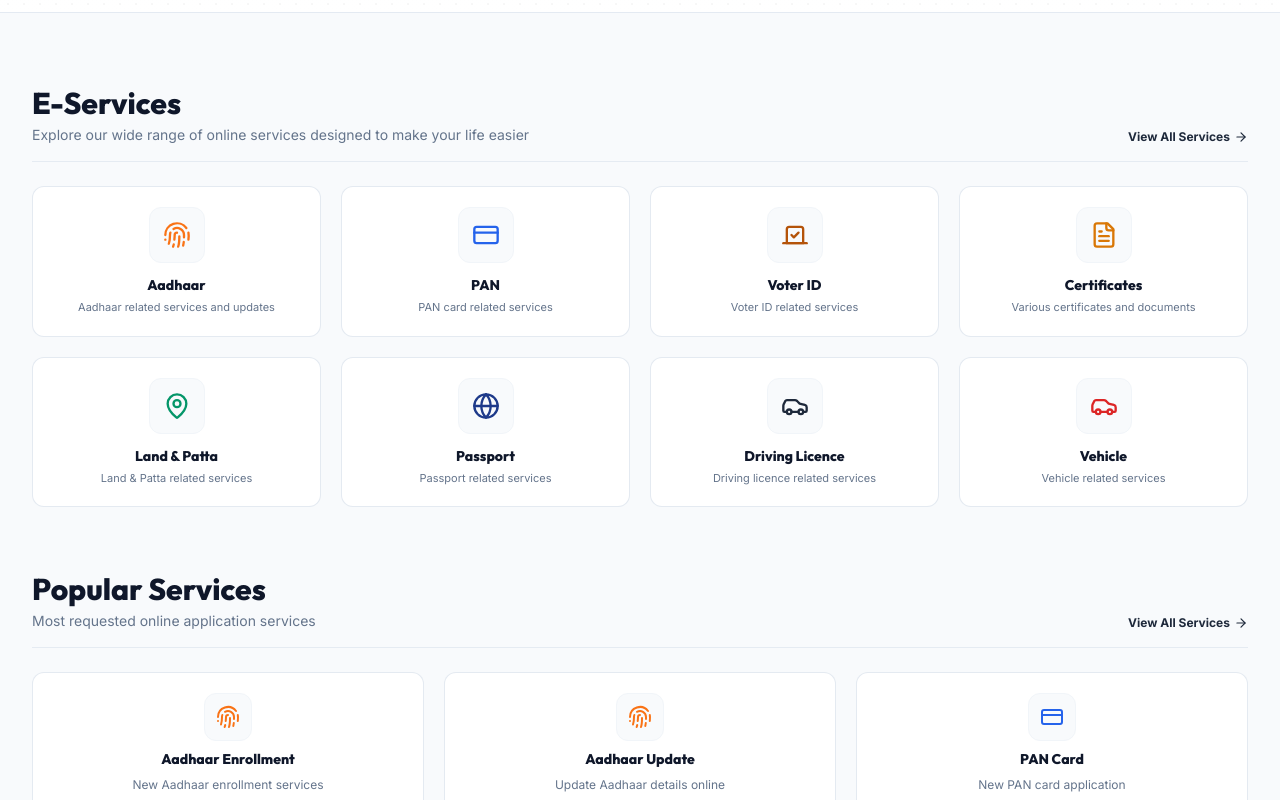
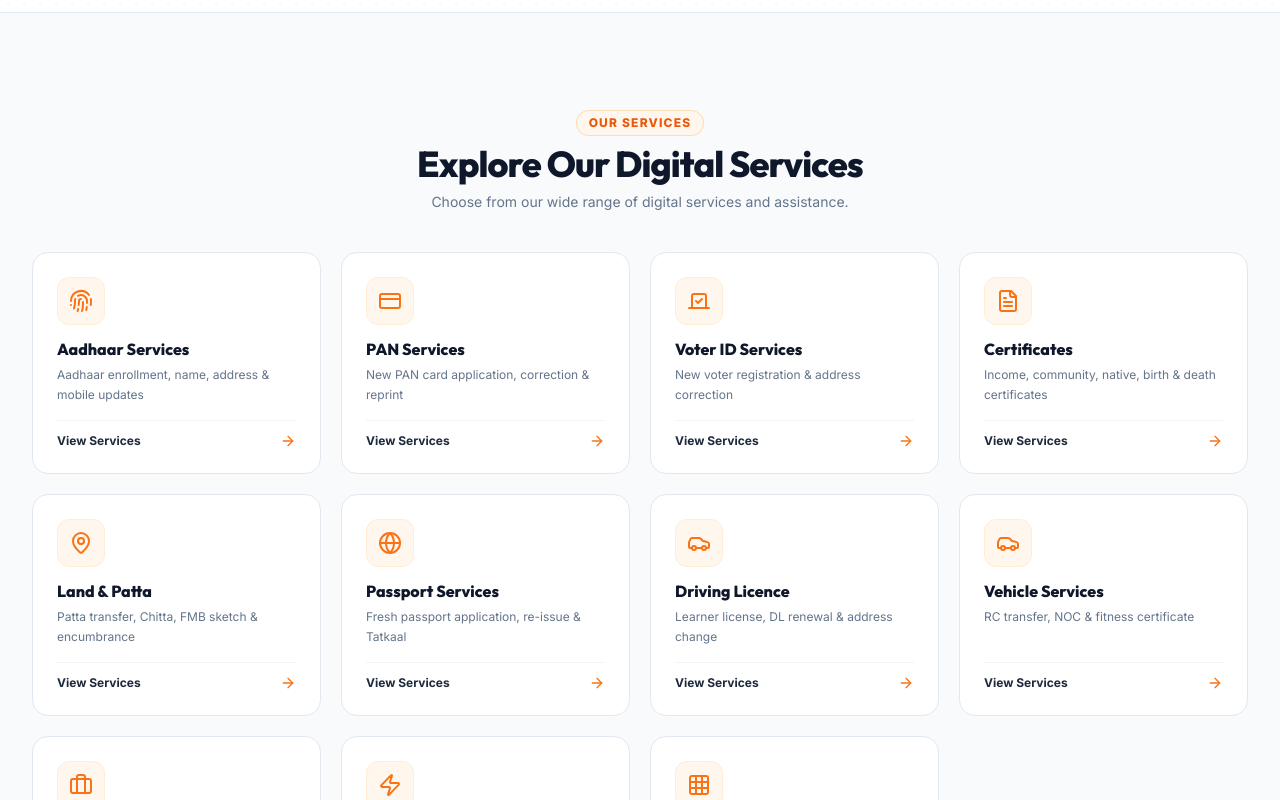
Before and after one commit to suryasuryaa239/e-seva-, a React (Vite) app: page / in a window 1280 px wide. Shown: the part 840-1640 px from the top of the page. Built offline with nearby package versions, Linux system fonts and the light colour scheme; no server answers; the HTML template or start-up script is replaced by a standard one.

Commit message:
UI/UX Step 3: Redesign E-Services Section with centered header, 11 cards & hover effects

```diff
--- a/src/pages/Home.jsx
+++ b/src/pages/Home.jsx
@@ -162,57 +162,80 @@
         </div>
       </section>
 
-      {/* 2. E-SERVICES CATEGORIES GRID (EXACT REFERENCE 8 CARDS) */}
-      <section className="max-w-7xl mx-auto px-4 sm:px-6 lg:px-8 space-y-6 pt-6">
-        <div className="flex flex-col sm:flex-row sm:items-end justify-between gap-3 border-b border-slate-200/80 pb-4">
-          <div>
-            <h2 className="font-heading font-extrabold text-2xl sm:text-3xl text-slate-900">
-              E-Services
+      {/* 2. E-SERVICES CATEGORIES GRID (STEP 3 SPECIFICATION) */}
+      <section className="max-w-7xl mx-auto px-4 sm:px-6 lg:px-8 space-y-10 pt-12 pb-6">
+
+        {/* CENTERED SECTION HEADER */}
+        <div className="text-center max-w-2xl mx-auto space-y-2">
+          <span className="inline-block text-xs font-extrabold text-orange-600 uppercase tracking-widest bg-orange-50 border border-orange-200/80 px-3 py-1 rounded-full">
+            OUR SERVICES
+          </span>
+          <h2 className="font-heading font-extrabold text-3xl sm:text-4xl text-slate-900 tracking-tight">
+            Explore Our Digital Services
           </h2>
-            <p className="text-xs sm:text-sm text-slate-500 mt-1 font-normal">
-              Explore our wide range of online services designed to make your life easier
+          <p className="text-xs sm:text-sm text-slate-500 font-normal leading-relaxed">
+            Choose from our wide range of digital services and assistance.
           </p>
         </div>
 
-          <Link
-            to="/services"
-            className="text-xs font-bold text-slate-800 hover:text-orange-600 flex items-center gap-1 shrink-0 transition-colors"
-          >
-            View All Services <ArrowRight className="w-3.5 h-3.5" />
-          </Link>
-        </div>
-
-        <div className="grid grid-cols-1 sm:grid-cols-2 md:grid-cols-4 gap-4 sm:gap-5">
+        {/* 11 SERVICE CATEGORIES GRID */}
+        {/* Desktop: 4 per row, Tablet: 2 or 3 per row, Mobile: 1 per row */}
+        <div className="grid grid-cols-1 sm:grid-cols-2 md:grid-cols-3 lg:grid-cols-4 gap-5">
           {[
-            { name: 'Aadhaar', slug: 'aadhaar', desc: 'Aadhaar related services and updates', color: 'text-amber-600 bg-amber-50 border-amber-200', icon: <Fingerprint className="w-7 h-7 text-orange-500" /> },
-            { name: 'PAN', slug: 'pan', desc: 'PAN card related services', color: 'text-blue-600 bg-blue-50 border-blue-200', icon: <CreditCard className="w-7 h-7 text-blue-600" /> },
-            { name: 'Voter ID', slug: 'voter', desc: 'Voter ID related services', color: 'text-amber-700 bg-amber-50 border-amber-200', icon: <Vote className="w-7 h-7 text-amber-700" /> },
-            { name: 'Certificates', slug: 'certificates', desc: 'Various certificates and documents', color: 'text-rose-600 bg-rose-50 border-rose-200', icon: <FileText className="w-7 h-7 text-amber-600" /> },
-            { name: 'Land & Patta', slug: 'land', desc: 'Land & Patta related services', color: 'text-emerald-600 bg-emerald-50 border-emerald-200', icon: <MapPin className="w-7 h-7 text-emerald-600" /> },
-            { name: 'Passport', slug: 'passport', desc: 'Passport related services', color: 'text-blue-900 bg-blue-50 border-blue-200', icon: <Globe className="w-7 h-7 text-blue-900" /> },
-            { name: 'Driving Licence', slug: 'driving-licence', desc: 'Driving licence related services', color: 'text-slate-800 bg-slate-100 border-slate-200', icon: <Car className="w-7 h-7 text-slate-800" /> },
-            { name: 'Vehicle', slug: 'vehicle', desc: 'Vehicle related services', color: 'text-red-600 bg-red-50 border-red-200', icon: <Car className="w-7 h-7 text-red-600" /> }
+            { name: 'Aadhaar Services', slug: 'aadhaar', desc: 'Aadhaar enrollment, name, address & mobile updates', icon: <Fingerprint className="w-6 h-6 text-orange-500" /> },
+            { name: 'PAN Services', slug: 'pan-services', desc: 'New PAN card application, correction & reprint', icon: <CreditCard className="w-6 h-6 text-orange-500" /> },
+            { name: 'Voter ID Services', slug: 'voter', desc: 'New voter registration & address correction', icon: <Vote className="w-6 h-6 text-orange-500" /> },
+            { name: 'Certificates', slug: 'certificates', desc: 'Income, community, native, birth & death certificates', icon: <FileText className="w-6 h-6 text-orange-500" /> },
+            { name: 'Land & Patta', slug: 'land', desc: 'Patta transfer, Chitta, FMB sketch & encumbrance', icon: <MapPin className="w-6 h-6 text-orange-500" /> },
+            { name: 'Passport Services', slug: 'passport', desc: 'Fresh passport application, re-issue & Tatkaal', icon: <Globe className="w-6 h-6 text-orange-500" /> },
+            { name: 'Driving Licence', slug: 'driving-licence', desc: 'Learner license, DL renewal & address change', icon: <Car className="w-6 h-6 text-orange-500" /> },
+            { name: 'Vehicle Services', slug: 'vehicle', desc: 'RC transfer, NOC & fitness certificate', icon: <Car className="w-6 h-6 text-orange-500" /> },
+            { name: 'Business Services', slug: 'business', desc: 'MSME/Udyam registration, GST & FSSAI license', icon: <Briefcase className="w-6 h-6 text-orange-500" /> },
+            { name: 'Utility Services', slug: 'utility', desc: 'Electricity connection, water tax & property tax', icon: <Zap className="w-6 h-6 text-orange-500" /> },
+            { name: 'Other Digital Services', slug: 'other', desc: 'Ration card, pension schemes & digital services', icon: <Grid className="w-6 h-6 text-orange-500" /> }
           ].map((cat, idx) => (
             <Link
               key={idx}
               to={cat.slug === 'aadhaar' ? '/services/aadhaar' : `/services/${cat.slug}`}
-              className="bg-white rounded-xl border border-slate-200/90 p-5 shadow-xs hover:shadow-md hover:border-slate-300 transition-all duration-200 flex flex-col items-center text-center space-y-3 group"
+              className="bg-white rounded-2xl border border-slate-200 p-6 shadow-xs hover:shadow-md hover:border-orange-500/50 transition-all duration-300 hover:-translate-y-1.5 flex flex-col justify-between space-y-4 group"
             >
-              <div className="w-14 h-14 rounded-xl bg-slate-50 border border-slate-100 flex items-center justify-center group-hover:scale-105 transition-transform">
+              <div className="space-y-3">
+                {/* ICON & ACCENT */}
+                <div className="w-12 h-12 rounded-xl bg-orange-50 border border-orange-100 flex items-center justify-center group-hover:scale-105 transition-transform">
                   {cat.icon}
                 </div>
 
+                {/* CATEGORY NAME & DESCRIPTION */}
                 <div>
-                <h3 className="font-heading font-extrabold text-sm text-slate-900 group-hover:text-orange-600 transition-colors">
+                  <h3 className="font-heading font-extrabold text-base text-slate-900 group-hover:text-orange-600 transition-colors">
                     {cat.name}
                   </h3>
-                <p className="text-[11px] text-slate-500 mt-1 font-normal leading-normal">
+                  <p className="text-xs text-slate-500 mt-1 font-normal leading-relaxed">
                     {cat.desc}
                   </p>
+                </div>
+              </div>
+
+              {/* VIEW SERVICES ACTION & ARROW */}
+              <div className="pt-3 border-t border-slate-100 flex items-center justify-between text-xs font-bold text-slate-800 group-hover:text-orange-600 transition-colors">
+                <span>View Services</span>
+                <ArrowRight className="w-4 h-4 text-orange-500 group-hover:translate-x-1.5 transition-transform" />
               </div>
             </Link>
           ))}
         </div>
+
+        {/* CENTERED "VIEW ALL SERVICES" BUTTON */}
+        <div className="pt-4 flex justify-center">
+          <Link
+            to="/services"
+            className="bg-[#0b192c] hover:bg-slate-800 text-white font-extrabold text-xs sm:text-sm px-8 py-3.5 rounded-xl shadow-md hover:shadow-lg transition-all duration-200 flex items-center gap-2 group"
+          >
+            <span>View All Services</span>
+            <ArrowRight className="w-4 h-4 text-orange-400 group-hover:translate-x-1 transition-transform" />
+          </Link>
+        </div>
+
       </section>
 
       {/* 3. POPULAR SERVICES GRID (EXACT REFERENCE MATCHER) */}
```
Lines whose indentation alone changed are shown as unchanged.
